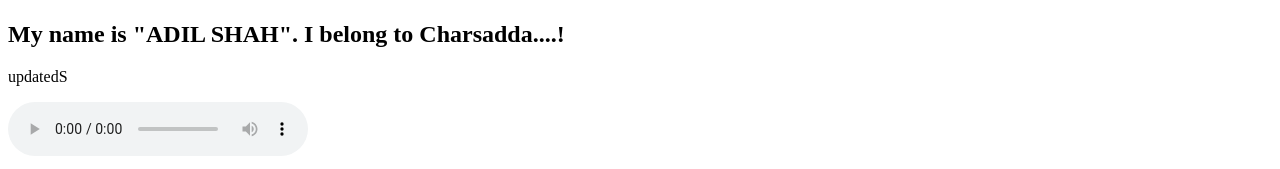
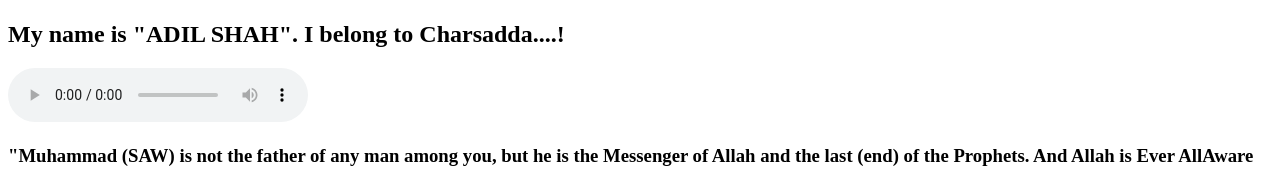
Before and after one commit to adilshah17101/New-Portfolio-Project, a plain HTML site: page index.html in a window 1280 px wide. Shown: the part 400-569 px from the top of the page. Drawn offline with Linux system fonts and the light colour scheme.

Commit message:
My class assignment

```diff
--- a/index.html
+++ b/index.html
@@ -24,7 +24,6 @@
     <center></center>
     <div>
         <h2>My name is "ADIL SHAH". I belong to Charsadda....! </h2>
-        <p>updatedS</p>
     </div>
 
     <div><audio src="./Images/audio.m4a" controls autoplay></audio>
```
